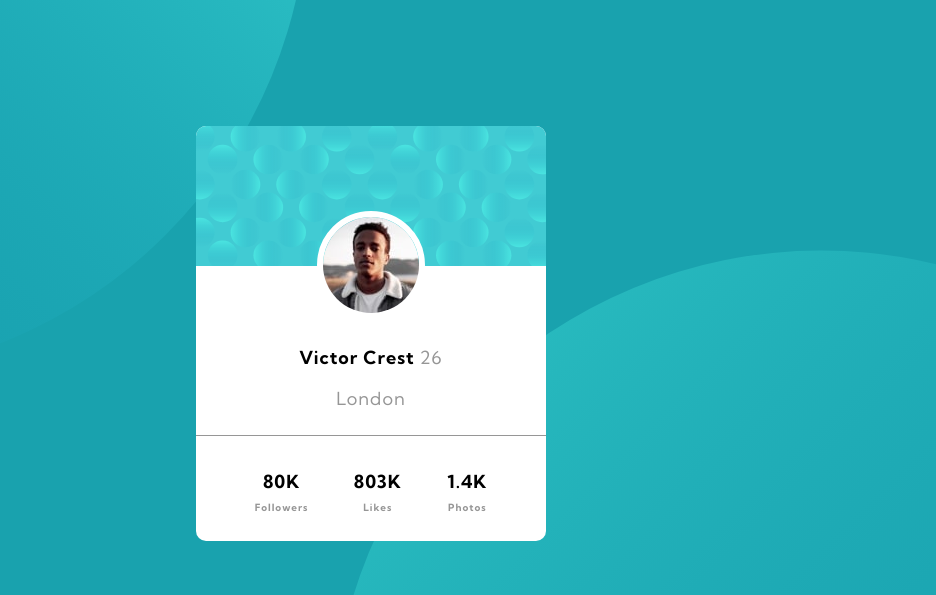
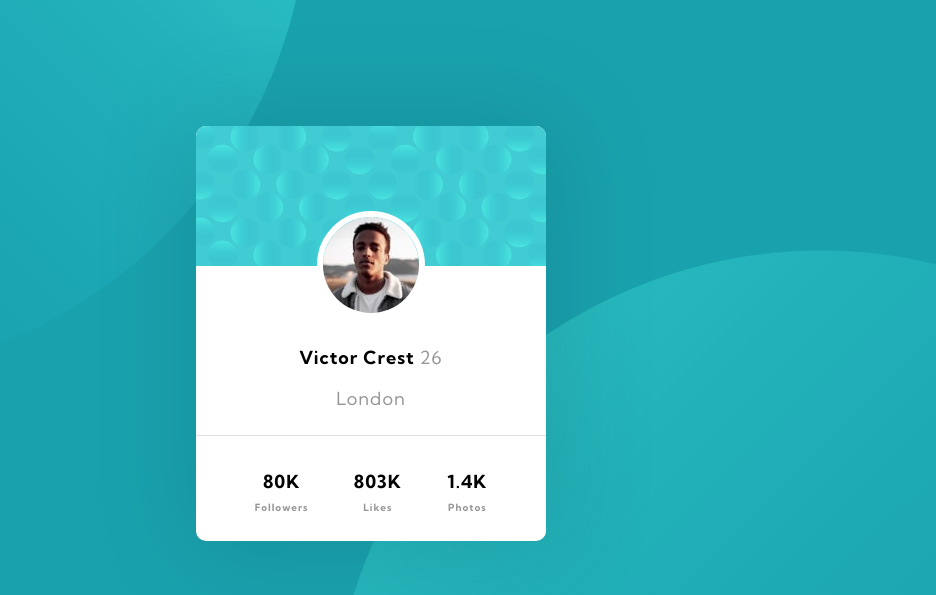
Before and after one commit to vjwalsh/FMprofilecardcomponent, a plain HTML site: page index.html in a window 1280 px wide. Shown: the top 595 px of the page, without its empty margins (269-1205 px from the left). Drawn offline with Linux system fonts and the light colour scheme.

Commit message:
Add border shadow and line transparency

```diff
--- a/css/styles.css
+++ b/css/styles.css
@@ -18,7 +18,7 @@ body {
 }
 
 hr {
-    border: solid #969696 1px;
+    border: solid rgba(150, 150, 150, 0.3) 1px;
     border-bottom: none;
     margin-top: 25px;
 }
@@ -29,6 +29,7 @@ hr {
   margin: 10% auto;
   background-color: white;
   border-radius: 10px;
+  box-shadow: 5px 2px 100px 15px rgba(0, 0, 0, 0.1);
 }
 
 .card-top {
```
